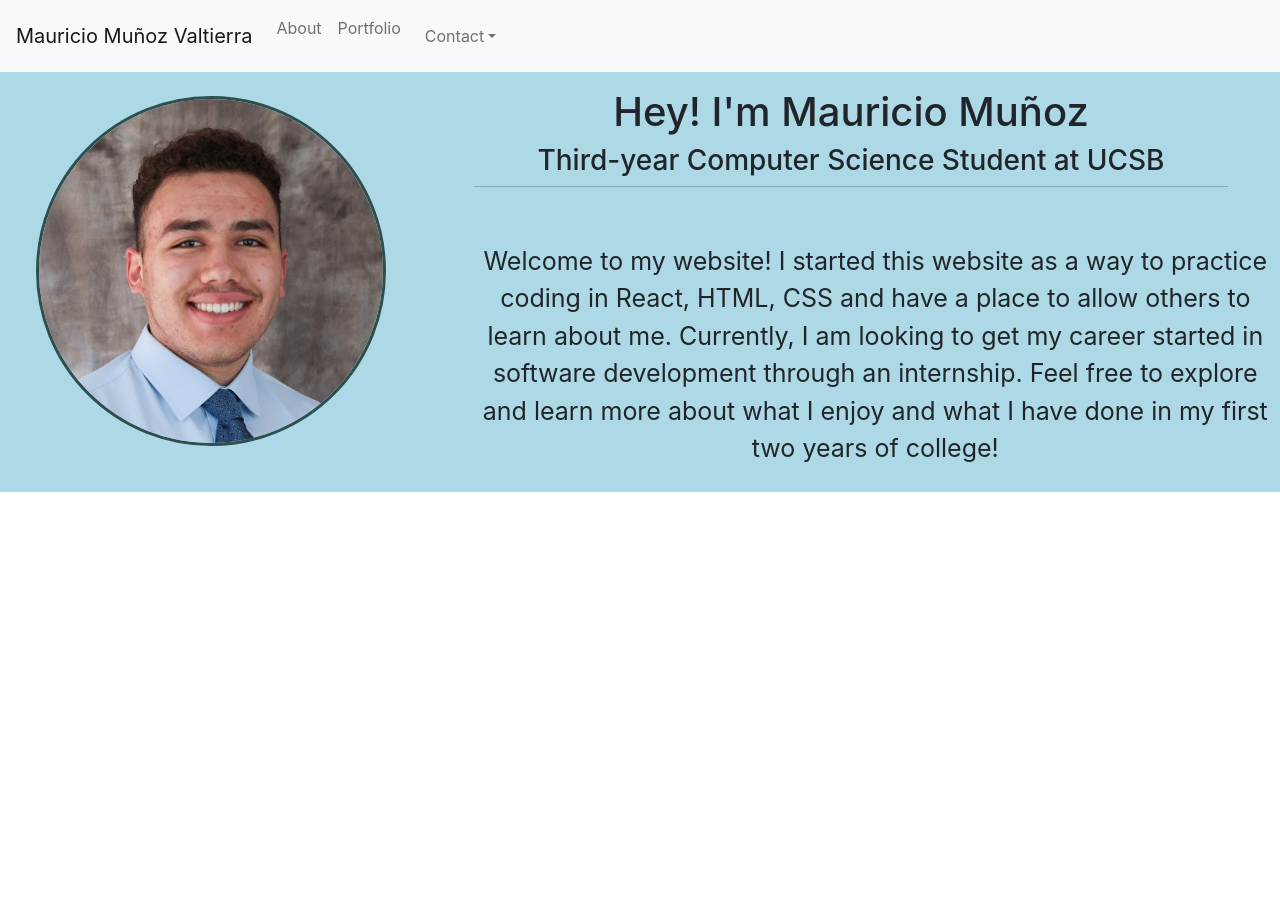
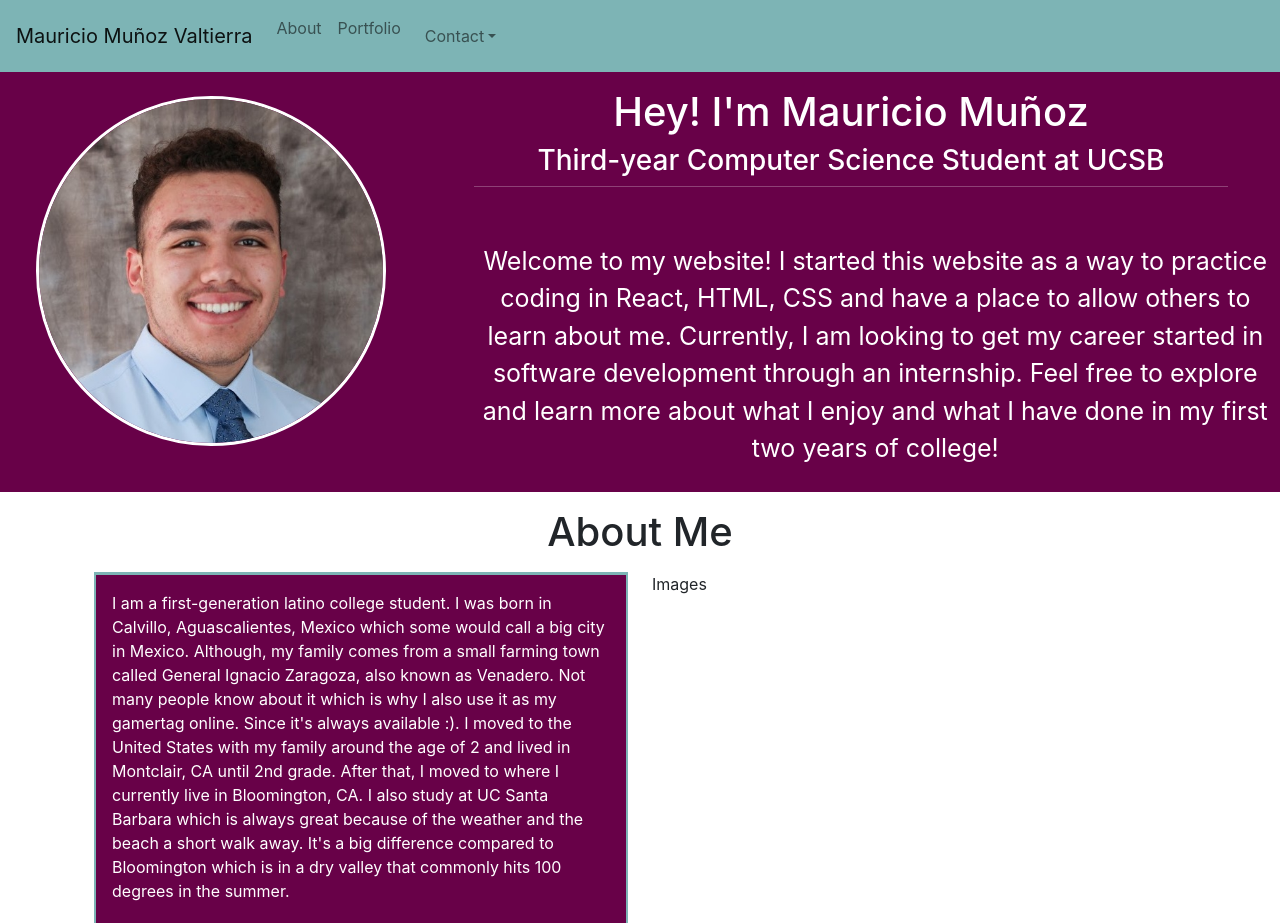
Before and after one commit to mmunozvaltierra/mmunozvaltierra.github.io, a React (Create React App) app: page / in a window 1280 px wide. Shown: the top 923 px of the page. Before the commit the page ends 800 px from the top, so only its background shows below. Built offline with nearby package versions, Linux system fonts and the light colour scheme.

Commit message:
Add styling and create color scheme

```diff
--- a/src/App.css
+++ b/src/App.css
@@ -1,3 +1,11 @@
+#about-me-text-box-top {
+  border-bottom: 0px;
+}
+
+#about-me-text-box-bot {
+ border-top: 0px;
+}
+
 .App {
   text-align: center;
 }
@@ -28,18 +36,22 @@
   color: #61dafb;
 }
 
-#intro-section {
-  background-color: lightblue;
-}
-
 #author-img {
   size: 70%;
-  border: darkslategrey;
+  border: white;
   border-width: 10%;
   border-style: solid;
   width: 350px;
   max-width: 100%;
   height: auto;
+}
+
+.content-box {
+  background-color: #680148;
+  border: 2px;
+  border-top: solid;
+  border-style: solid;
+  border-color: #7DB4B5;
 }
 
 #intro-text {
@@ -58,6 +70,27 @@
 }
 
 .nav-link:hover {
-  background-color: lightblue;
+  background-color: #E0EFF1;
   border-radius: 10%;
 }
+
+.palette1-background {
+  background-color: #E0EFF1;
+}
+
+.palette2-background {
+  background-color: #7DB4B5;
+}
+.palette3-background {
+  background-color: #FFFFFF;
+}
+.palette4-background {
+  background-color: #680148;
+}
+.palette5-background {
+  background-color: #000000;
+}
+
+.white-text {
+  color: #FFFFFF;
+}
--- a/src/App.js
+++ b/src/App.js
@@ -1,14 +1,16 @@
 import './App.css';
 import NavBar from './components/NavBar'
 import Intro from './components/Intro'
+import About from './components/About'
 
 function App() {
   return (
     <div>
-      <header className="bg-light px-3">
+      <header className="palette2-background px-3">
         <NavBar></NavBar>
       </header>
         <Intro></Intro>
+        <About></About>
     </div>
   );
 }
--- a/src/components/About.jsx
+++ b/src/components/About.jsx
@@ -5,14 +5,14 @@ export default class About extends Component {
     render() {
         return (
             <Container className="mt-3">
-                <h1 className="text-center">About Me</h1>
+                <h1 className="text-center m-3">About Me</h1>
                 <Container className="text-justify">
                     <Row>
                         <Col>
-                            <p>
+                            <p id="about-me-text-box-top" className="content-box white-text p-3 mb-0">
                                 I am a first-generation latino college student. I was born in Calvillo, Aguascalientes, Mexico which some would call a big city in Mexico.
                                 Although, my family comes from a small farming town called General Ignacio Zaragoza, also known as Venadero. Not many people know about it
-                                which is why I also use it as my gamertag online. Since it's always available :). I moved to the United States wih my family around the age of 2
+                                which is why I also use it as my gamertag online. Since it's always available :). I moved to the United States with my family around the age of 2
                                 and lived in Montclair, CA until 2nd grade. After that, I moved to where I currently live in Bloomington, CA. I also study at UC Santa Barbara
                                 which is always great because of the weather and the beach a short walk away. It's a big difference compared to Bloomington which is in a dry valley
                                 that commonly hits 100 degrees in the summer.
@@ -24,7 +24,7 @@ export default class About extends Component {
                     </Row>
                     <Row>
                         <Col>
-                            <p>
+                            <p id="about-me-text-box-bot" className="content-box white-text p-3">
                                 I enjoy moving around for fun. Sports have always been part of my life with my favorite being baseball. I played baseball since I was in the 4th
                                 grade. Entering college, I stopped playing with a team but I still play time to time with my friends. It seems weightlifting has taken the place of
                                 baseball in that manner. I started lifting in college and have been lifting since then with the exception of the COVID-19 lockdown.
--- a/src/components/Intro.jsx
+++ b/src/components/Intro.jsx
@@ -5,7 +5,7 @@ import portrait from '../images/professionalPortrait.jpg'
 export default class Intro extends Component {
     render() {
         return (
-            <Container fluid id="intro-section">
+            <Container fluid className="palette4-background white-text">
                 <Row>
                     <Col xl="auto">
                         <Image src={portrait} alt='Picture' id="author-img" className="m-4 img-fluid rounded-circle d-flex justify-content"/>
--- a/src/components/NavBar.jsx
+++ b/src/components/NavBar.jsx
@@ -4,7 +4,7 @@ import { Navbar, Nav, NavDropdown } from 'react-bootstrap'
 export default class NavBar extends Component {
     render() {
         return (
-            <Navbar bg="light" expand="lg">
+            <Navbar className="palette2-background" expand="lg">
                 <Navbar.Brand href="#home">Mauricio Muñoz Valtierra</Navbar.Brand>
                 <Navbar.Toggle aria-controls="basic-navbar-nav" />
                 <Navbar.Collapse id="basic-navbar-nav">
```
